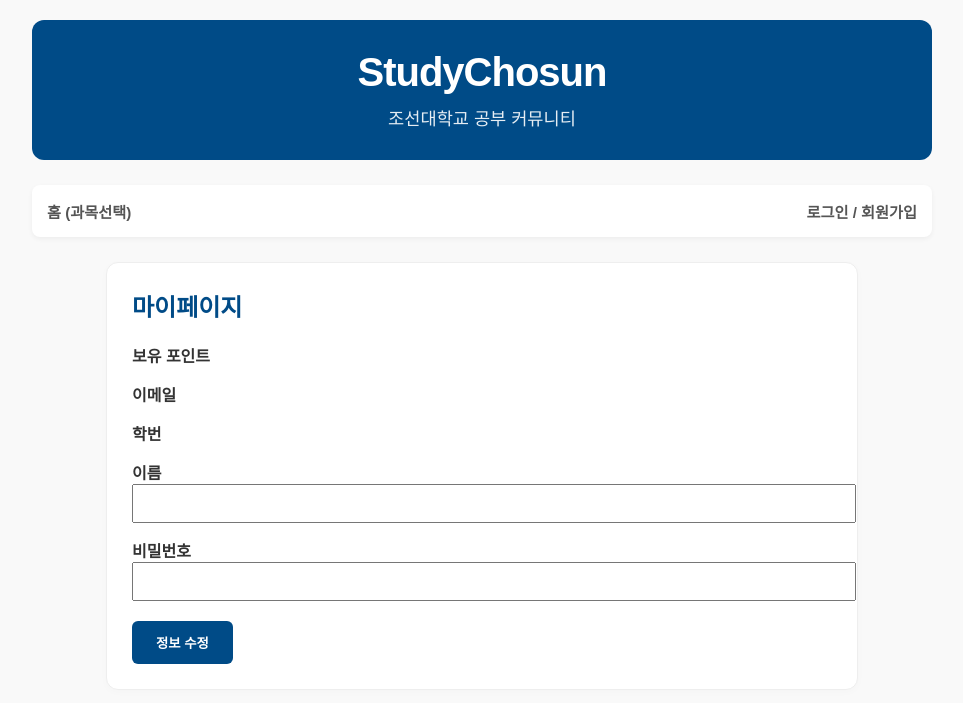
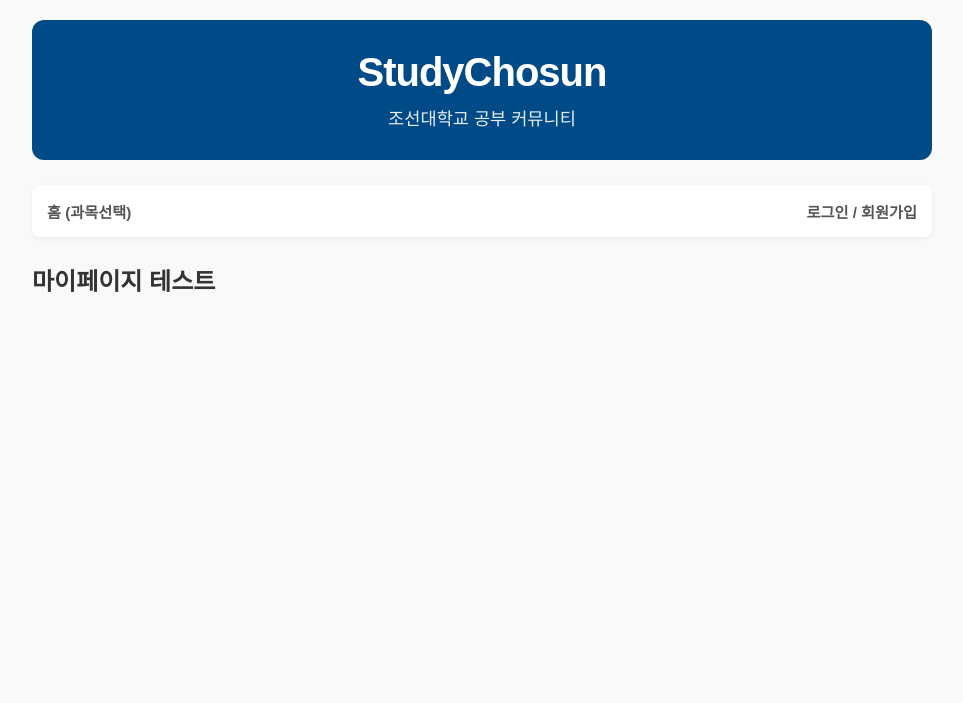
Before and after one commit to joyeseong/studychosun, a Flask app: template templates/mypage.html in a window 1280 px wide. Shown: the top 703 px of the page, without its empty margins (158-1121 px from the left). Run offline with Flask 3, Linux system fonts and the light colour scheme; the template is opened without the code that fills it, so the values that code supplies are empty; some libraries are stand-ins or nearby versions.

Commit message:
Update mypage.html

```diff
--- a/templates/mypage.html
+++ b/templates/mypage.html
@@ -1,56 +1,6 @@
 {% extends "base.html" %}
 
 {% block content %}
-
-<div class="card" style="max-width:700px; margin:0 auto;">
-
-    <h2 style="margin-top:0; color:#004b87;">
-        마이페이지
-    </h2>
-
-    <form method="post">
-
-        <div style="margin-bottom:15px;">
-            <b>보유 포인트</b><br>
-            {{ user.points }}
-        </div>
-
-
-
-        <div style="margin-bottom:15px;">
-            <b>이메일</b><br>
-            {{ user.email }}
-        </div>
-
-        <div style="margin-bottom:15px;">
-            <b>학번</b><br>
-            {{ user.student_id }}
-        </div>
-
-        <div style="margin-bottom:15px;">
-            <b>이름</b><br>
-            <input type="text"
-                   name="name"
-                   value="{{ user.name }}"
-                   style="width:100%; padding:10px;"
-                   required>
-        </div>
-
-        <div style="margin-bottom:20px;">
-            <b>비밀번호</b><br>
-            <input type="password"
-                   name="password"
-                   value="{{ user.password }}"
-                   style="width:100%; padding:10px;"
-                   required>
-        </div>
-
-        <button type="submit" class="btn">
-            정보 수정
-        </button>
-
-    </form>
-
-</div>
-
+<h2>마이페이지 테스트</h2>
+<p>{{ user.name }}</p>
 {% endblock %}
```
